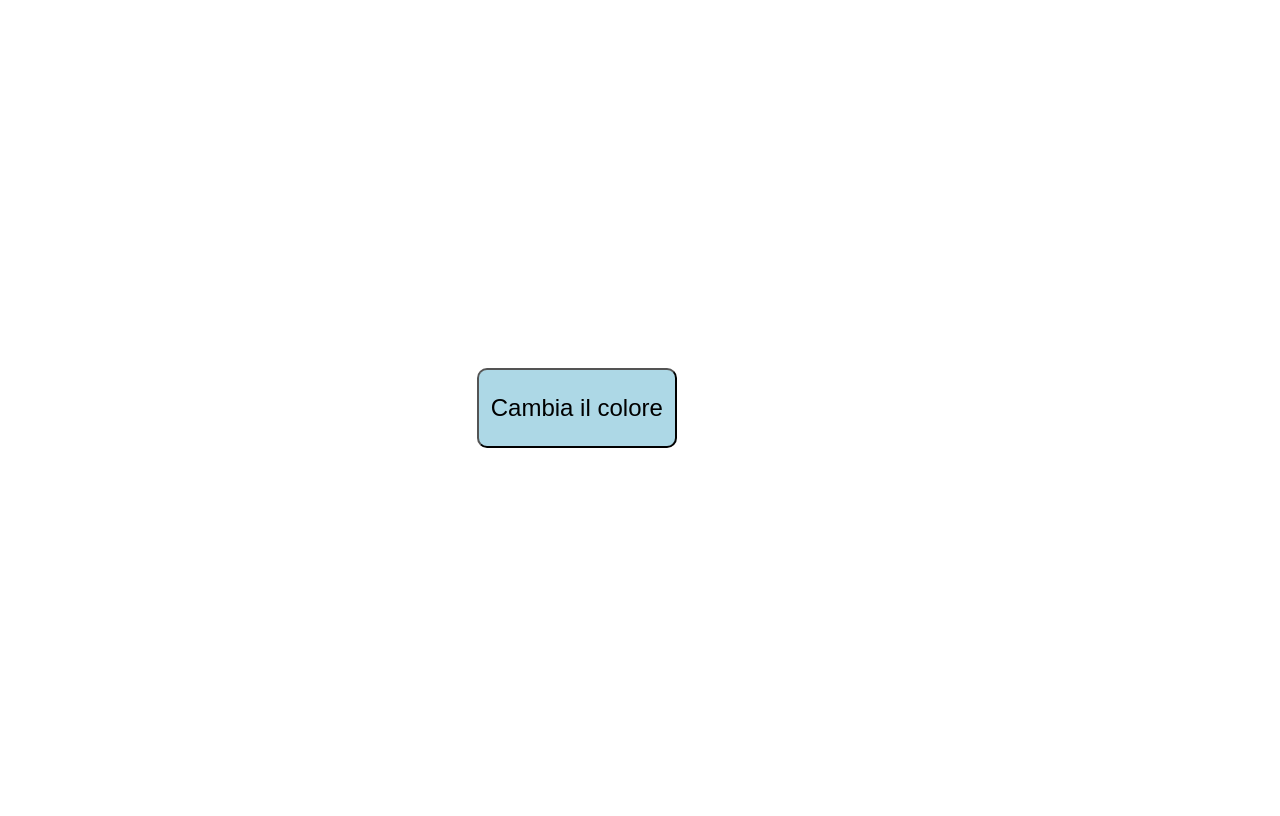
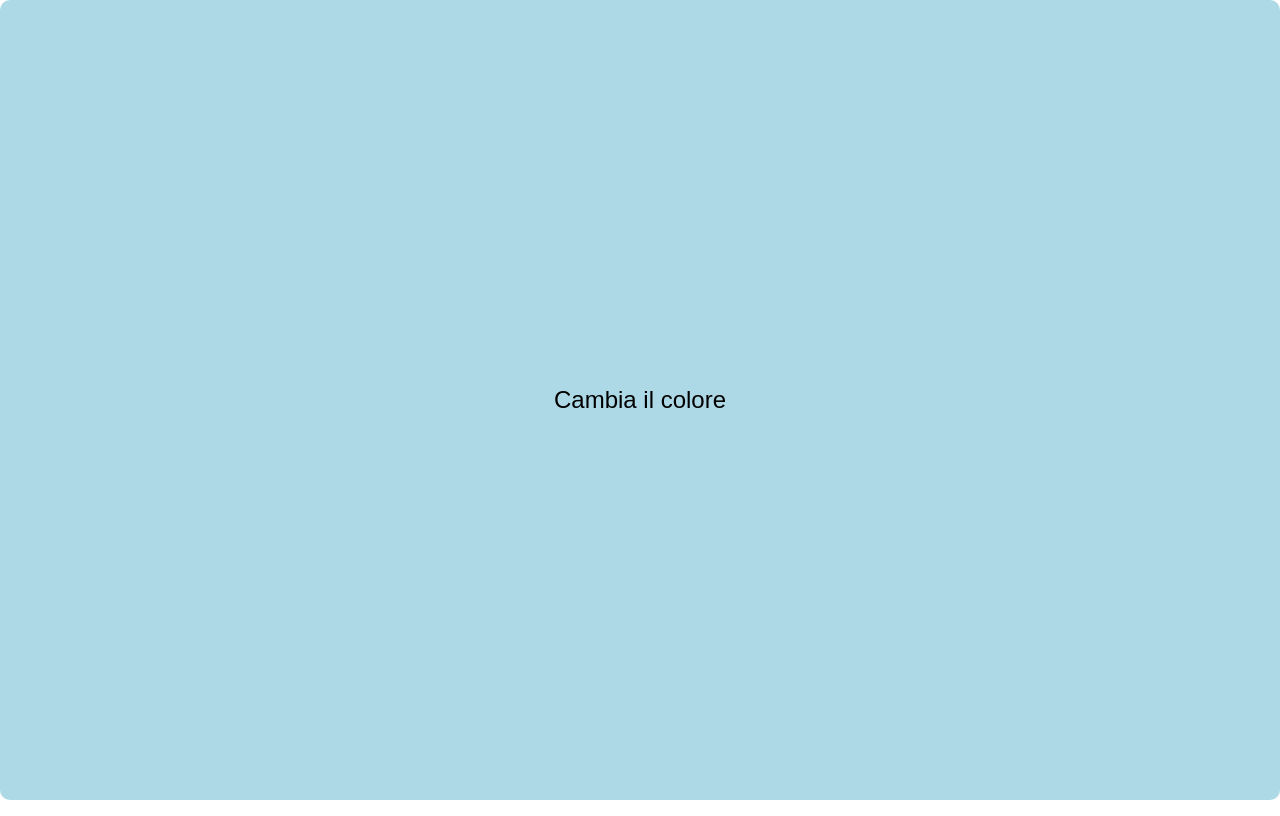
Before and after one commit to Almad0/Js-random-background, a plain HTML site: page index.html in a window 1280 px wide. Drawn offline with Linux system fonts and the light colour scheme.

Commit message:
File Stylecss
Eliminati i bordi del bottone, creato un file css a parte

```diff
--- a/index.html
+++ b/index.html
@@ -6,32 +6,12 @@
   <meta name="viewport" content="width=device-width, initial-scale=1.0">
   <meta http-equiv="X-UA-Compatible" content="ie=edge">
   <title>Random Background</title>
-  <style media="screen">
-    body{
-      background-color: white;
-    }
-    .container{
-      width: 90%;
-      height: 100vh;
-      display: flex;
-      justify-content: center;
-      align-items: center;
-    }
-    #newColor{
-      width: 200px;
-      height: 80px;
-      border-radius: 10px;
-      background-color: lightblue;
-      cursor: pointer;
-      box-shadow: none;
-      font-size: 1.5rem;
-    }
-  </style>
+  <link rel="stylesheet" href="style.css">
 </head>
 
-<body id="newBack">
-  <div class="container">
-    <button id="newColor" class="btnChange" type="button" name="button">Cambia il colore</button>
+<body id="newBack" class="all">
+  <div class="container all">
+    <button id="newColor" class="btnChange all" type="button" name="button">Cambia il colore</button>
   </div>
   <script src="main.js"></script>
 </body>
--- a/main.js
+++ b/main.js
@@ -19,6 +19,8 @@ bottone.addEventListener("click", function () {
   for (var i = 0; i < newBackground.length; i++) {
     y += newBackground[i]
   }
-  var b = document.getElementById('newBack');
-  b.style.backgroundColor =  y;
+  var body = document.getElementById('newBack');
+  body.style.backgroundColor =  y;
+  var button = document.getElementById('newColor');
+  button.style.backgroundColor = y;
 });
--- /dev/null
+++ b/style.css
@@ -0,0 +1,30 @@
+*{
+  margin: 0;
+  padding: 0;
+  box-sizing: border-box;
+}
+body{
+  background-color: white;
+}
+.all{
+  width: 100vw;
+  height: 100vh;
+}
+.container{
+  display: flex;
+  justify-content: center;
+  align-items: center;
+}
+#newColor{
+  padding: 10px;
+  border-radius: 10px;
+  background-color: lightblue;
+  cursor: pointer;
+  box-shadow: none;
+  font-size: 1.5rem;
+  border-color: none;
+  border-style: none;
+}
+#newColor:focus{
+  display: none;
+}
```
